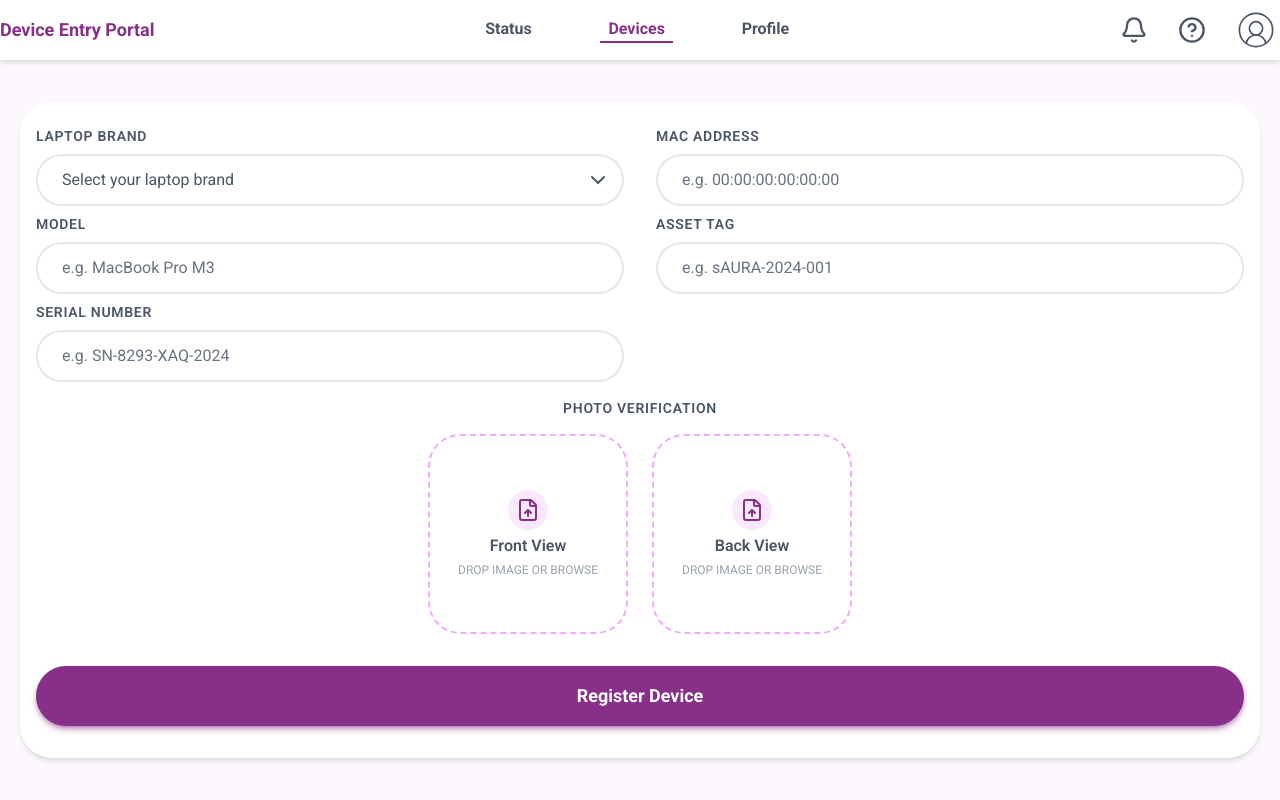
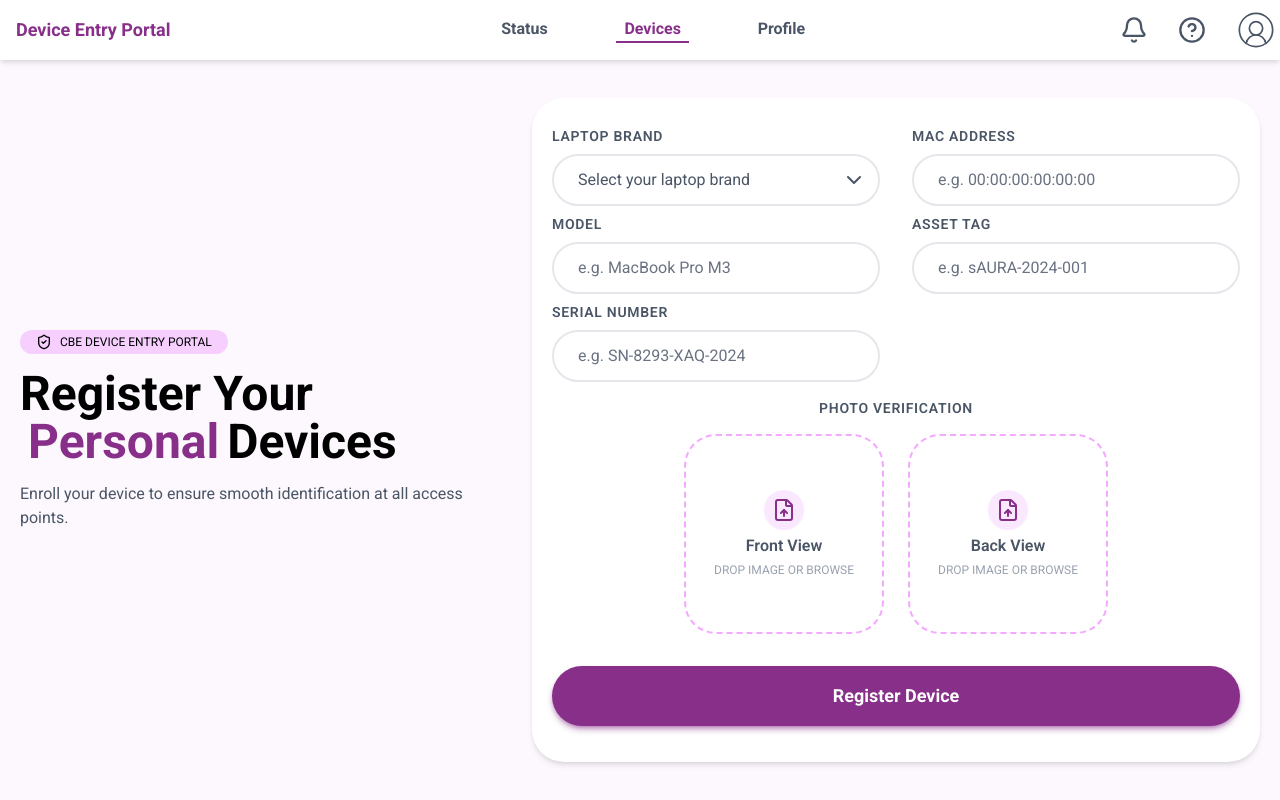
Before and after one commit to liduyigeremu/Gate-entry-frontend-, a Next.js app: page /devices in a window 1280 px wide. Built offline with nearby package versions, Linux system fonts and the light colour scheme; a web font is replaced by a local one.

Commit message:
devices page - created side ui named DevicesSideCard - removed padding for layout on /employee inside main - wrapped form on DeviceRegistrationCard with div to make responsive design - overall responsive styling for md and lg

```diff
--- a/app/(employee)/devices/page.tsx
+++ b/app/(employee)/devices/page.tsx
@@ -1,9 +1,21 @@
 
+import DevicesSideCard from "@/components/layout/DevicesSideCard";
 import DeviceRegistrationCard from "@/components/ui/DeviceRegistrationCard"
 
 const page = () => {
   return (
-      <DeviceRegistrationCard />
+      <>
+      <div className="devices-side-Card hidden
+      w-full h-full items-center justify-center
+      lg:flex lg:flex-col lg:w-2/5">
+        <DevicesSideCard />
+      </div>
+
+      <div className="flex w-full h-full items-center justify-center p-5
+      lg:w-3/5">
+        <DeviceRegistrationCard />
+      </div>
+      </>
   )
 }
 
--- a/app/(employee)/layout.tsx
+++ b/app/(employee)/layout.tsx
@@ -1,5 +1,6 @@
 import NavBar from '@/components/layout/NavBar';
 
+// @ts-expect-error(children)
 export default function EmployeeLayout({ children }) {
   return (
     <div className="bg-primary-bg text-gray-600
@@ -7,7 +8,7 @@ export default function EmployeeLayout({ children }) {
 
       <NavBar />
 
-      <main className="flex w-full h-full p-5 items-center justify-center">
+      <main className="flex w-full h-full items-center justify-center">
         {children}
       </main>
 
--- /dev/null
+++ b/components/layout/DevicesSideCard.tsx
@@ -0,0 +1,25 @@
+import { ShieldCheck } from "lucide-react"
+
+const DevicesSideCard = () => {
+    return (
+        <div className="devices-side-sard
+        flex flex-col p-5">
+            <div className="bg-fuchsia-200 relative text-black text-xs  flex w-fit p-1 px-4 items-center rounded-4xl">
+                <div className="size-4 mr-2">
+                    <ShieldCheck className="size-full" />
+                </div>
+                <div>
+                    CBE DEVICE ENTRY PORTAL
+                </div>
+            </div>
+            <div className="text-5xl text-black font-bold flex flex-wrap py-4">
+                Register Your <span className="text-primary px-2">Personal</span> Devices
+            </div>
+            <p className="text-md flex flex-wrap">
+                Enroll your device to ensure smooth identification at all access points.
+            </p>
+        </div>
+    )
+}
+
+export default DevicesSideCard
--- a/components/layout/NavBar.tsx
+++ b/components/layout/NavBar.tsx
@@ -22,7 +22,7 @@ const NavBar = () => {
     <div className="bg-white sticky flex top-0 w-full h-15 items-center justify-between shadow-md">
 
         <h1 className="title-text
-        text-lg font-bold text-primary min-w-30">
+        text-lg font-bold text-primary min-w-30 px-4">
             Device Entry Portal
         </h1>
 
--- a/components/ui/DeviceRegistrationCard.tsx
+++ b/components/ui/DeviceRegistrationCard.tsx
@@ -28,10 +28,15 @@ const DeviceRegistrationCard = () => {
   }
 
   return (
-    <form noValidate
-    onSubmit={handleSubmit(onSubmit)}
-    className="device-register-form
-    min-w-fit w-full h-fit bg-white rounded-4xl shadow-md p-4">
+    <div className="bg-white flex min-w-fit w-full items-center justify-center rounded-4xl shadow-md p-5 duration-200
+    md:w-180
+    lg:min-w-fit lg:w-full lg:max-w-200">
+
+      <form noValidate
+      onSubmit={handleSubmit(onSubmit)}
+      className="device-register-form
+      min-w-fit w-full h-fit">
+
         <div className="flex w-full h-fit">
 
           <div className="flex flex-col w-1/2 pr-4">
@@ -167,7 +172,10 @@ const DeviceRegistrationCard = () => {
         isDisable={isSubmitting ? true : false}
         />
 
-    </form>
+      </form>
+
+    </div>
+
   )
 }
 
```
